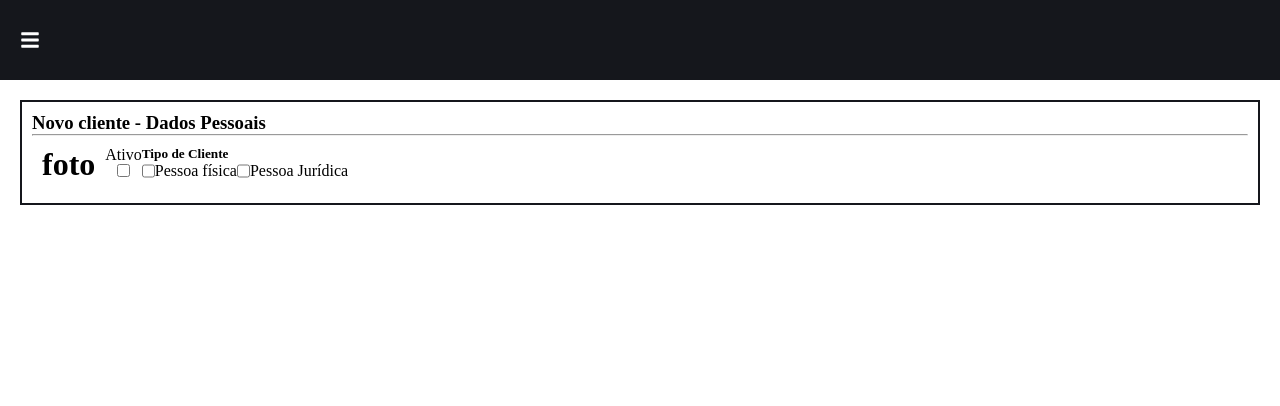
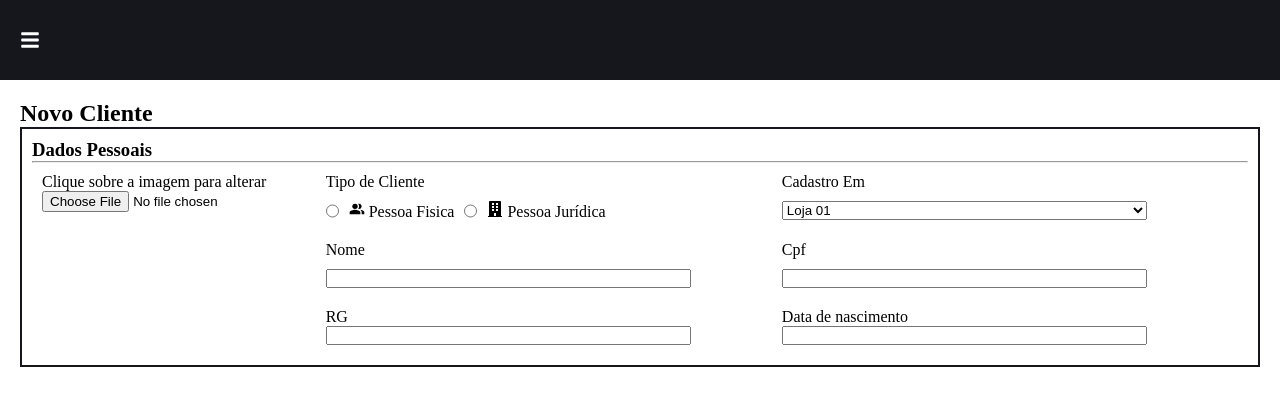
Before and after one commit to slicedcheese1/OticaCrud, a React (Vite) app: page /Clientes in a window 1280 px wide. Shown: the top 406 px of the page. Built offline with nearby package versions, Linux system fonts and the light colour scheme.

Commit message:
campo de nome, cpf, rg e data de nascimento quase feitos

```diff
--- a/src/Componentes/ClienteRegistro/ClienteRegistro.css
+++ /dev/null
@@ -1,21 +0,0 @@
-.card{
-    border: 2px solid #15171c;
-    width: 100%;
-    padding: 1rem;
-}
-.formBox{
-    padding: 1rem;
-    display: flex;
-    gap: 1rem;
-}
-
-
-.column-flex-box{
-    display: flex;
-    flex-direction: column;
-}
-
-.row-flex-box{
-    display: flex;
-    flex-direction: row;
-}
--- /dev/null
+++ b/src/Componentes/ClienteRegistro/DadosPessoaisClienteRegistro.css
@@ -0,0 +1,82 @@
+
+.gap1{
+    gap: 1rem;
+}
+
+.gap2{
+    gap: 2rem;
+}
+
+.column-flex-box{
+    display: flex;
+    flex-direction: column;
+
+}
+
+.row-flex-box{
+    display: flex;
+    flex-direction: row;
+}
+
+.card{
+    border: 2px solid #15171c;
+    width: 100%;
+    padding: 1rem;
+}
+.formBox{
+    padding: 1rem;
+    display: flex;
+    gap: 1rem;
+}
+
+.photoBox{
+    width: 30%;
+}
+
+
+.gp1-box{
+    width: 100%;
+    display: flex;
+    flex-direction: column;
+    gap: 2rem;
+}
+
+.gp1{
+    width: 100%;
+    display: grid;
+    grid-template-columns: 1fr 1fr;
+
+}
+
+.gp1-2{
+    width: 80%;
+}
+
+.gp2{
+    display: grid;
+    grid-template-columns: 1fr 1fr;
+}
+
+.gp2-1{
+    gap: 1rem;
+    width: 80%;
+}
+
+.gp2-2{
+    gap: 1rem;
+    width: 80%;
+}
+
+.gp3{
+    display: grid;
+    grid-template-columns: 1fr 1fr;
+    width: 100%;
+}
+
+.gp3-1{
+    width: 80%;
+}
+
+.gp3-2{
+    width: 80%;
+}
--- a/src/Componentes/ClienteRegistro/DadosPessoaisClienteRegistro.jsx
+++ b/src/Componentes/ClienteRegistro/DadosPessoaisClienteRegistro.jsx
@@ -1,35 +1,77 @@
-import './ClienteRegistro.css'
+import './DadosPessoaisClienteRegistro.css'
+import { MdPeopleAlt } from "react-icons/md";
+import { FaBuilding } from "react-icons/fa";
 
 function DadosPessoaisClienteRegistro() {
     return (
       <>
 
+      <h2>Novo Cliente</h2>
       <div className="card">
-        <h3>Novo cliente - Dados Pessoais</h3>
+        <h3>Dados Pessoais</h3>
         <hr />
 
         <form action="" className='formBox'>
           <div className="photoBox">
-            <h1>foto</h1>
+            <label for="myfile">Clique sobre a imagem para alterar</label>
+            <input type="file" name="myfile" id="myfile" />
           </div>
 
-          <div className="row-flex-box">
-            <div className="column-flex-box">
-              <label>Ativo</label>
-              <input type="checkbox" name="" id="" />
-            </div>
+          <div className="gp1-box">
+              <div className="gp1">
+                <div className="column-flex-box gap1">
+                  <label>Tipo de Cliente</label>
+                  <div className="gp1-1 row-flex-box gap1">
+                  <input type="radio" name="tipo_de_pessoa" id="pessoa-fisica" />
+                  <label for="pessoa-fisica"><MdPeopleAlt/> Pessoa Fisica</label>
 
-            <div className="column-flex-box">
-              <h5>Tipo de Cliente</h5>
-              <div className="row-flex-box">
-              <input type="checkbox" name="" id="" />
-              <label>Pessoa física</label>
-              <input type="checkbox" name="" id="" />
-              <label>Pessoa Jurídica</label>
+                  <input type="radio" name="tipo_de_pessoa" id="pessoa-juridica"  />
+                  <label for="pessoa-fisica"><FaBuilding/> Pessoa Jurídica</label>
+                  </div>
+                </div>
+
+                <div className="column-flex-box gap1 gp1-2">
+                  <label for="lojas">Cadastro Em</label>
+                  <select name="loja" id="lojas">
+                    <option value="Loja 01">Loja 01</option>
+                    <option value="Loja 02">Loja 02</option>
+                    <option value="Loja 03">Loja 03</option>
+                    <option value="Loja 04">Loja 04</option>
+                    <option value="Loja 05">Loja 05</option>
+                    <option value="Loja 06">Loja 06</option>
+                    <option value="Loja 07">Loja 07</option>
+                    <option value="Loja 08">Loja 08</option>
+                    <option value="Loja 09">Loja 09</option>
+                    <option value="Loja 10">Loja 10</option>
+                  </select>
+                </div>
               </div>
-            </div>
 
+              <div className="gp2">
+                <div className='gp2-1 column-flex-box'>
+                  <label>Nome</label>
+                  <input type="text" />
+                </div>
+
+                <div className='gp2-2 column-flex-box'>
+                  <label>Cpf</label>
+                  <input type="text" />
+                </div>
+              </div>
+
+              <div className="gp3">
+                <div className='gp3-1 column-flex-box'>
+                  <label>RG</label>
+                  <input type="text" />
+                </div>
+
+                <div className='gp3-2 column-flex-box'>
+                  <label>Data de nascimento</label>
+                  <input type="text" />
+                </div>
+              </div>
           </div>
+
         </form>
       </div>
 
--- a/src/Menu/SidebarData.jsx
+++ b/src/Menu/SidebarData.jsx
@@ -1,6 +1,5 @@
 import React from 'react';
 import * as FaIcons from 'react-icons/fa';
-import * as AiIcons from 'react-icons/ai';
 import * as IoIcons from 'react-icons/io';
 import * as RiIcons from 'react-icons/ri';
 
```
